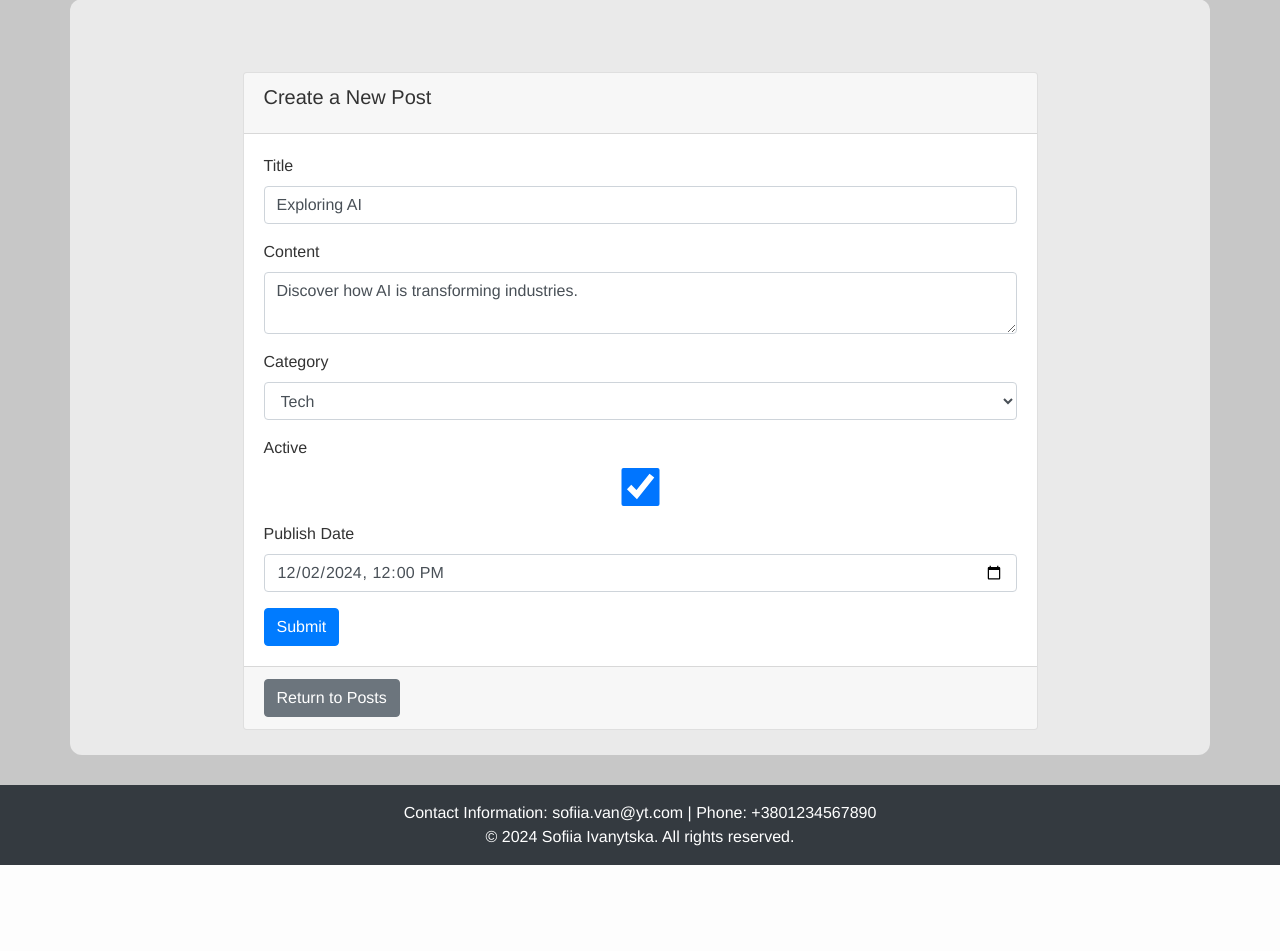
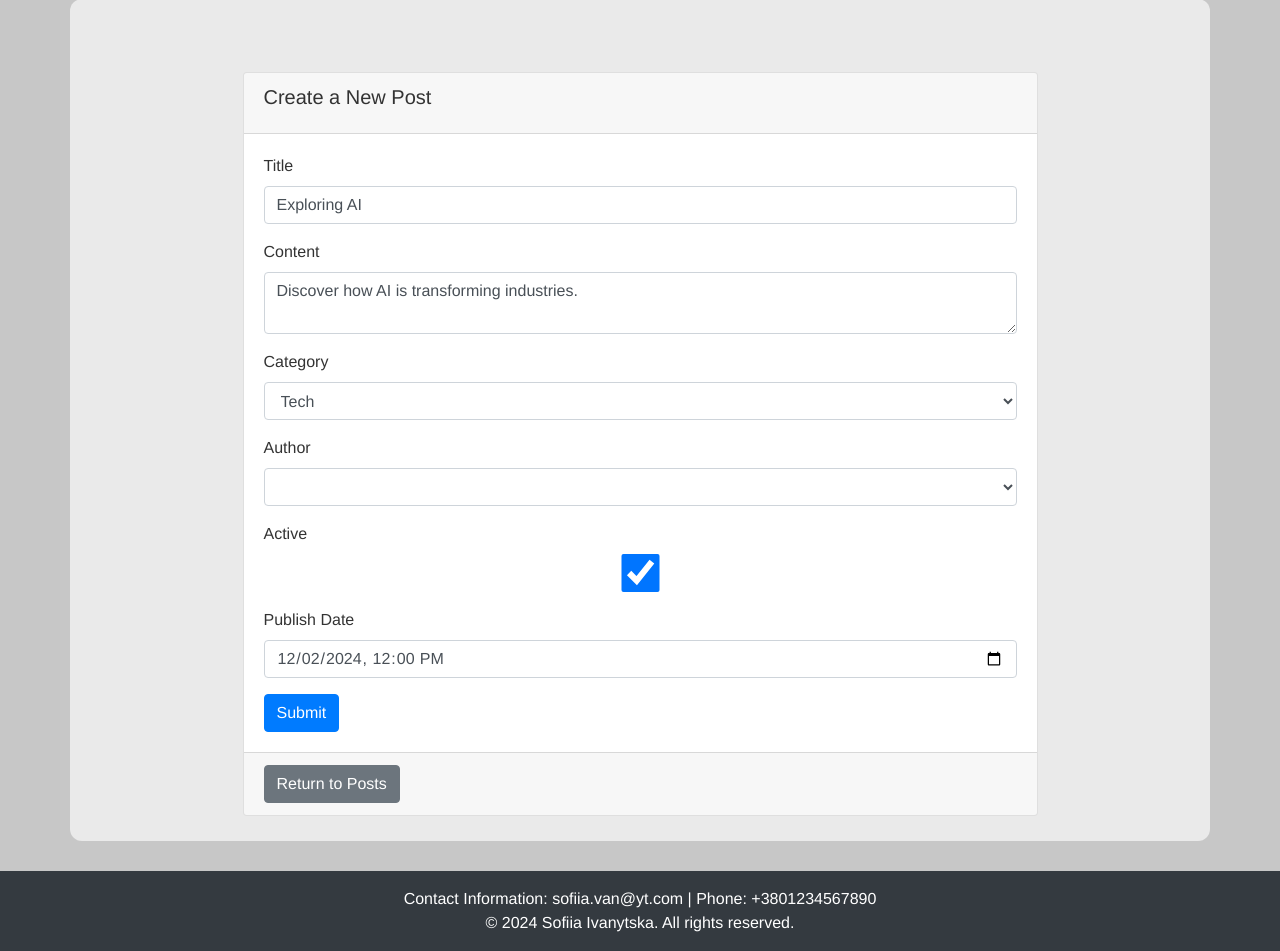
Before and after one commit to 1vanytska/flask-app-lab, a Flask app: page /post/edit/1 in a window 1280 px wide. Shown: the part 121-1072 px from the top of the page. Before the commit the page ends 986 px from the top, so only its background shows below. Run offline with Flask 3, Linux system fonts and the light colour scheme; lists and menus that the app fills with data are empty; some libraries are stand-ins or nearby versions.

Commit message:
Add author_id - Task 5-9

```diff
--- a/app/posts/forms.py
+++ b/app/posts/forms.py
@@ -14,4 +14,6 @@ class PostForm(FlaskForm):
                                       validators=[DataRequired()])
     category = SelectField('Category', choices=[('tech', 'Tech'), ('science', 'Science'), ('lifestyle', 'Lifestyle')], validators=[DataRequired()])
     is_active = BooleanField('Active', default=True)
+    author_id = SelectField("Author", coerce=int)
+
     submit = SubmitField("Add Post")
--- a/app/posts/models.py
+++ b/app/posts/models.py
@@ -1,3 +1,4 @@
+from sqlalchemy.orm import backref
 from app import db
 from datetime import datetime as dt
 
@@ -11,7 +12,7 @@ class Post(db.Model):
     publish_date = db.Column(db.DateTime, nullable=False)
     # author = db.Column(db.String(120), nullable=True)
     user_id = db.Column(db.Integer, db.ForeignKey('users.id'), nullable=True)
-    author = db.relationship('User', backref="posts", lazy="select")
+    author = db.relationship('User', backref=backref("posts", lazy="dynamic"), lazy="joined")
 
     def __repr__(self):
         return f"<Post(title={self.title}, category={self.category}, author={self.author})>"
--- a/app/posts/templates/posts/add_post.html
+++ b/app/posts/templates/posts/add_post.html
@@ -24,6 +24,9 @@
                     {{ render_field(form.category) }}
                 </div>
                 <div class="form-group mb-3">
+                    {{ render_field(form.author_id) }}
+                </div>
+                <div class="form-group mb-3">
                     {{ render_field(form.is_active) }}
                 </div>
                 <div class="form-group mb-3">
--- a/app/posts/views.py
+++ b/app/posts/views.py
@@ -1,6 +1,7 @@
 from . import post_bp
 from app import db
 from flask import render_template, abort, flash, session, url_for, redirect, request
+from app.users.models import User
 from app.posts.models import Post
 from .forms import PostForm
 from .utils import load_posts, save_post, get_post
@@ -10,6 +11,10 @@ from .utils import load_posts, save_post, get_post
 def add_post():
 
     form = PostForm()
+
+    authors = User.query.all()
+    form.author_id.choices = [(author.id, author.username) for author in authors]
+
     if form.validate_on_submit():
         title = form.title.data
         content = form.content.data
```
Also changed, not shown: instance/data.sqlite.
